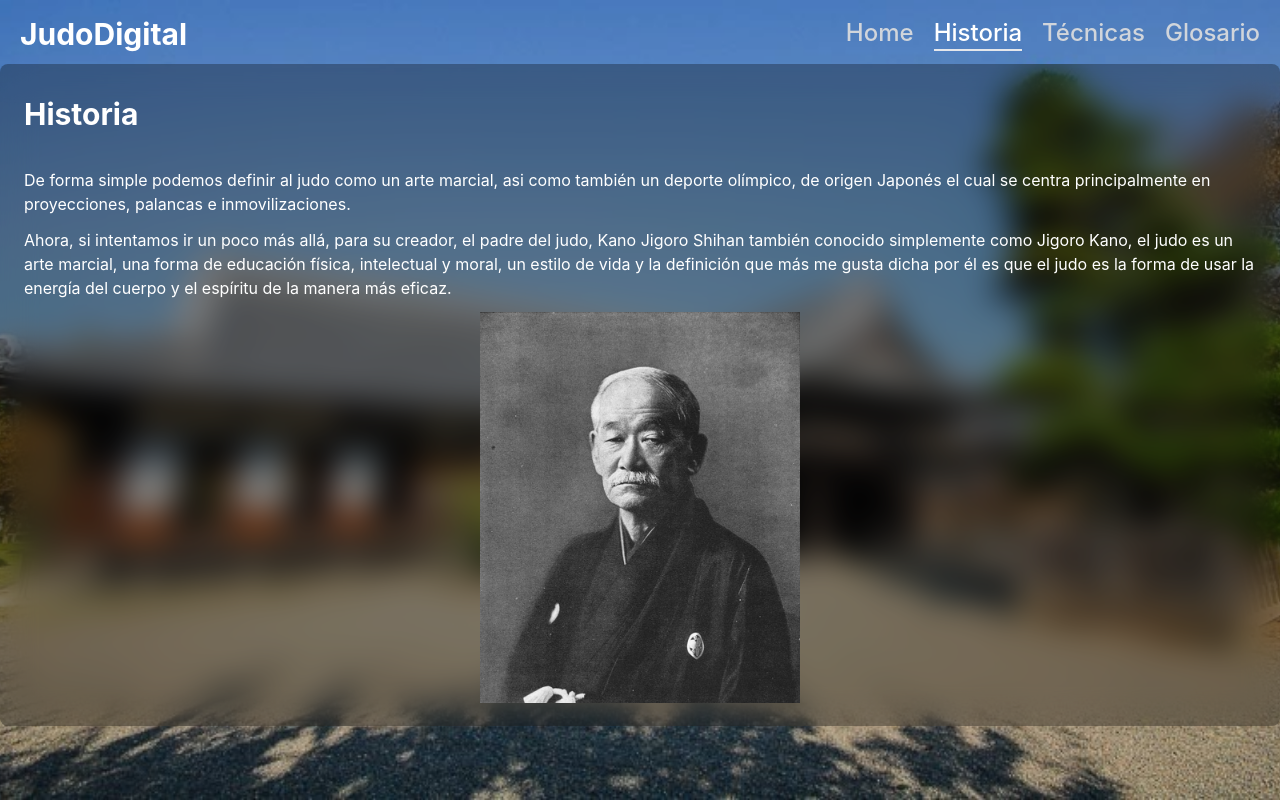
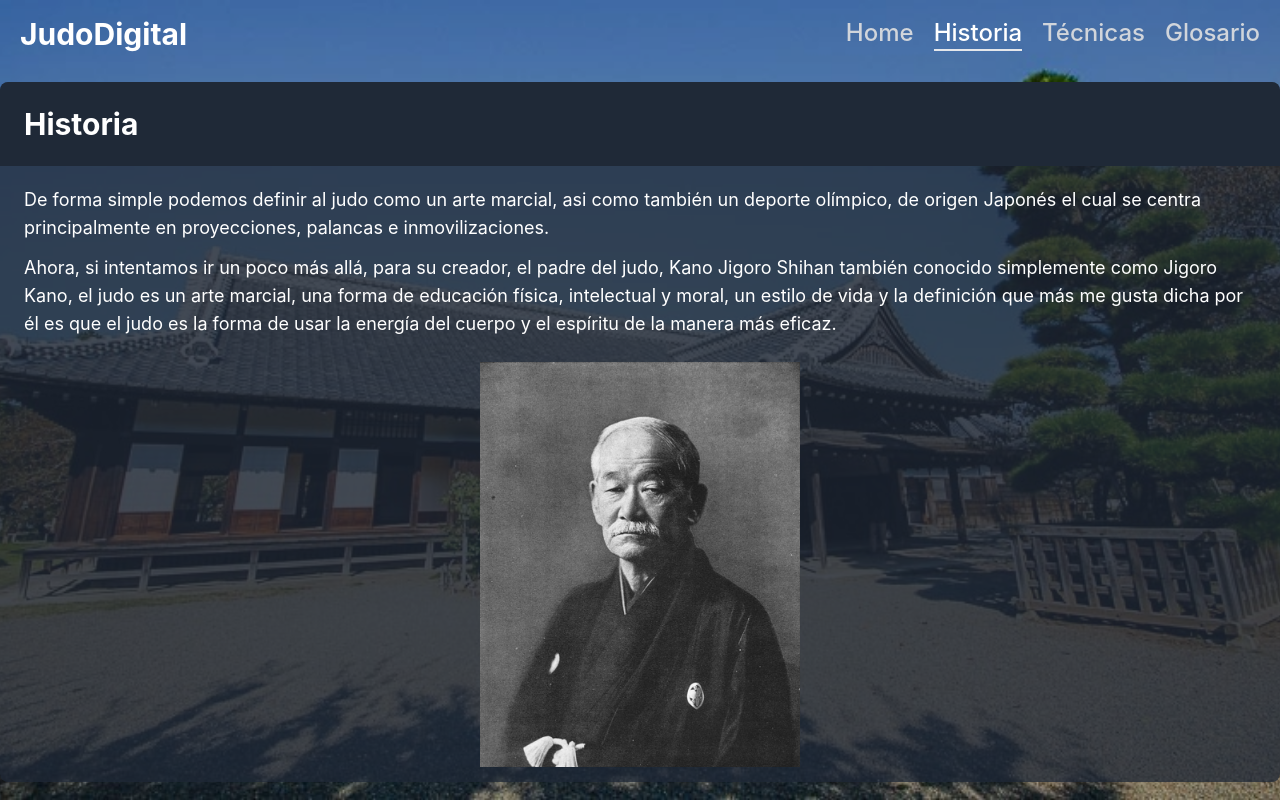
Before and after one commit to JoelTrinidad/judoweb, a React (Vite) app: page /#/history in a window 1280 px wide. Built offline with nearby package versions, Linux system fonts and the light colour scheme.

Commit message:
Style; history container edited

```diff
--- a/src/modules/history/index.tsx
+++ b/src/modules/history/index.tsx
@@ -12,10 +12,12 @@ export default function History() {
         backgroundPosition: 'center center',
         backgroundSize: 'cover',
       }}>
-      <div className="bg-black/20 h-full pt-16">
-        <section className="container h-[90%] mx-auto rounded-lg overflow-hidden px-6 py-8 backdrop-blur-lg bg-black/30">
-          <h2 className="text-3xl font-bold pb-8">Historia</h2>
-          <div className="h-[calc(90%)] overflow-auto">
+      <div className="bg-black/30 h-full pt-16 grid items-center">
+        <section className="bg-gray-800/75 container h-[95%] mx-auto rounded-lg overflow-hidden pb-8 backdrop-opacity-10">
+          <div className="bg-gray-800 rounded-t-lg px-6 py-6">
+            <h2 className="text-3xl font-bold">Historia</h2>
+          </div>
+          <div className="text-lg h-[calc(90%)] px-6 pt-4 overflow-auto">
             <p className="mt-1 mb-3">
               De forma simple podemos definir al judo como un arte marcial, asi como también un
               deporte olímpico, de origen Japonés el cual se centra principalmente en proyecciones,
@@ -28,7 +30,7 @@ export default function History() {
               definición que más me gusta dicha por él es que el judo es la forma de usar la energía
               del cuerpo y el espíritu de la manera más eficaz.
             </p>
-            <figure className="flex flex-col items-center">
+            <figure className="flex flex-col items-center my-6">
               <img className="w-80 max-w-full" src={jigoroKano} alt="Jigoro Kano" />
               <figcaption>Fig1. - Jigoro Kano.</figcaption>
             </figure>
@@ -52,7 +54,7 @@ export default function History() {
               correctamente e impuso que ambos luchadores se deben sostener el uno al otro. Dando
               como resultado el conjunto de técnicas a las que se reconoce como judo.
             </p>
-            <figure className="text-center flex flex-col items-center">
+            <figure className="text-center flex flex-col items-center my-6">
               <img className="max-w-full" src={jigoroKanoUkiGoshi} alt="Jigoro Kano" />
               <figcaption>Fig2. - Jigoro Kano demostrando la técnica Uki Goshi.</figcaption>
             </figure>
--- a/src/modules/techniques/index.tsx
+++ b/src/modules/techniques/index.tsx
@@ -53,7 +53,7 @@ export default function Techniques() {
       <div className="bg-black/30 h-full pt-16 ">
         <div className="flex flex-col items-center h-full pb-5">
           <h1 className="text-4xl font-semibold py-5">Técnicas</h1>
-          <table className="bg-gray-900/60 table-fixed w-11/12 flex-auto border-collapse border border-slate-500 backdrop-blur-md">
+          <table className="bg-gray-900/60 table-fixed w-11/12 flex-auto border-collapse border border-slate-500 backdrop-opacity-10">
             <thead>
               <tr>
                 <th className="bg-gray-800 w-2/6 py-2 border-2 border-slate-600">Técnicas</th>
```
